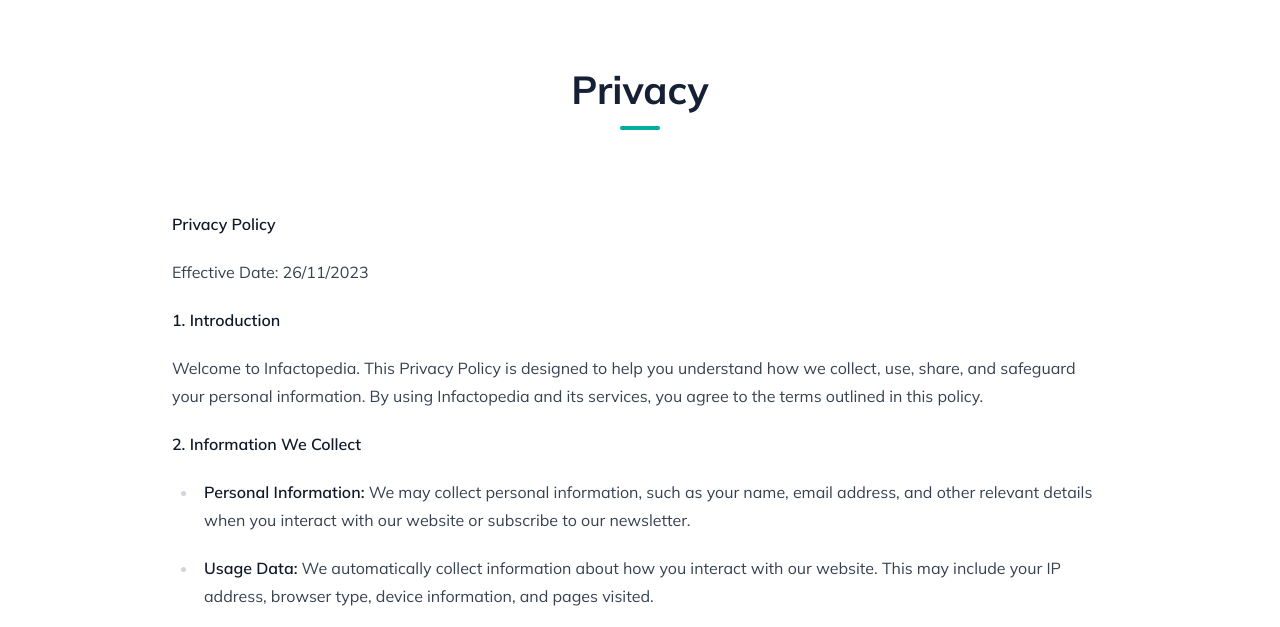
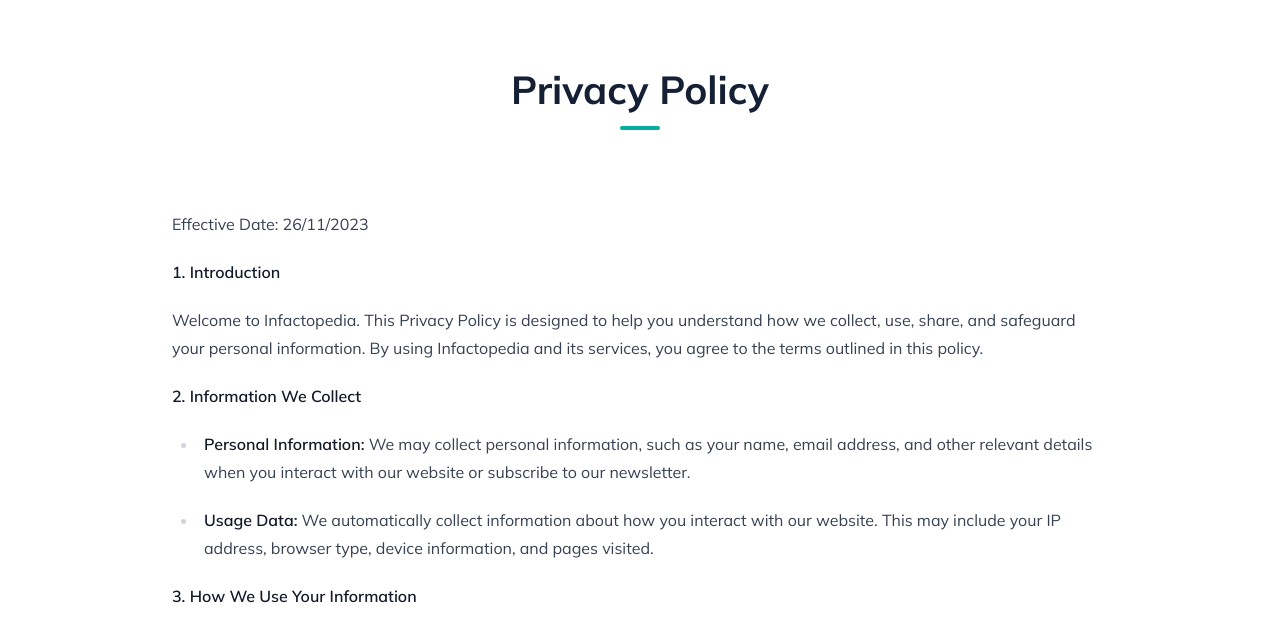
Before and after one commit to zubbihawk1/infactopedia, an Astro site: page /privacy-policy in a window 1280 px wide. Shown: the part 146-773 px from the top of the page. Built offline with nearby package versions, Linux system fonts and the light colour scheme; Astro itself is replaced by a stand-in of ours; some packages are replaced by stand-ins of ours; what tailwind-bootstrap-grid would draw is missing.

Commit message:
Update privacy-policy.md

```diff
--- a/src/content/pages/privacy-policy.md
+++ b/src/content/pages/privacy-policy.md
@@ -1,10 +1,9 @@
 ---
-title: "Privacy"
+title: "Privacy Policy"
 description: "this is meta description"
 draft: false
 ---
 
-**Privacy Policy**
 
 Effective Date: 26/11/2023
 
```
